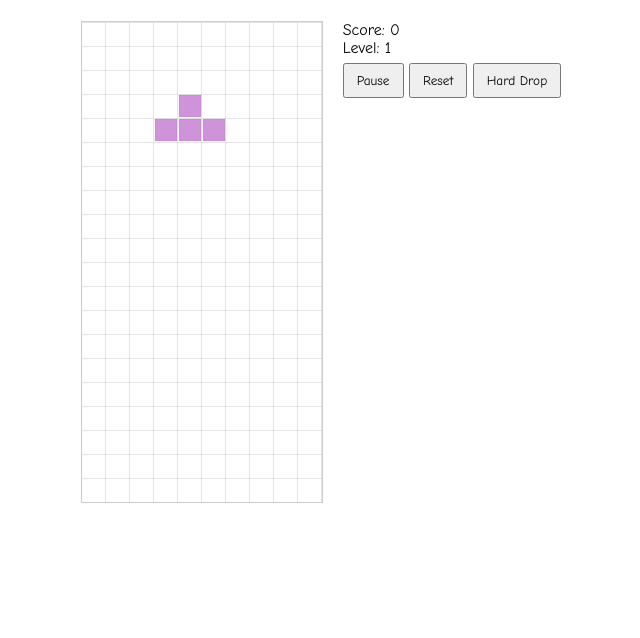
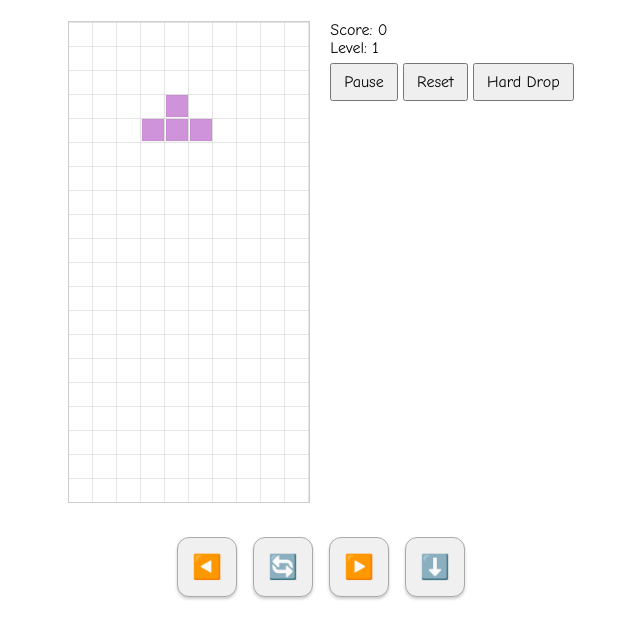
Before and after one commit to shinozkay/shinozkay.github.io, a plain HTML site: page index.html in a window 1280 px wide. Both pictures are taken after a click on the button "Start / Pause". Shown: the part 70-708 px from the top of the page, without its empty margins (319-959 px from the left). Drawn offline with Linux system fonts and the light colour scheme.

Commit message:
Update index.html

```diff
--- a/index.html
+++ b/index.html
@@ -3,30 +3,75 @@
 <head>
   <meta charset="utf-8" />
   <meta name="viewport" content="width=device-width,initial-scale=1" />
-  <title>Tetris ComicSans — Fixed</title>
+  <title>Tetris ComicSans — Mobile</title>
   <style>
-    /* Page styling */
-    body { margin:0; background:#fff; font-family:'Comic Sans MS', 'Apple Color Emoji', 'Segoe UI Emoji', cursive, sans-serif; }
-    h1 { text-align:center; font-size:48px; margin:12px 0; color:#333; font-family:'Comic Sans MS', cursive, sans-serif; }
-    .wrap{display:flex;justify-content:center;gap:20px;align-items:flex-start;padding:12px}
-
-    /* Canvas and background grid (fixed shorthand issue) */
-    #play { border:1px solid #ccc; background: #fff;
-             background-image: linear-gradient(0deg, transparent 23px, #ccc 24px),
-                               linear-gradient(90deg, transparent 23px, #ccc 24px);
-             background-size: 24px 24px; display:block; }
-
-    .side{font-family:'Comic Sans MS', cursive, sans-serif;}
-
-    /* Game over overlay */
-    #gameOver { position:absolute; left:50%; top:50%; transform:translate(-50%,-50%);
-               font-family:'Comic Sans MS', cursive, sans-serif; font-size:48px; color:#333; display:none; pointer-events:none; }
-
-    /* Buttons */
-    button{font-family:'Comic Sans MS',cursive, sans-serif; padding:8px 12px; margin:6px 0;}
-
-    /* Responsive */
-    @media (max-width:800px){ .wrap{flex-direction:column;align-items:center} }
+    body {
+      margin: 0;
+      background: #fff;
+      font-family: 'Comic Sans MS', 'Apple Color Emoji', 'Segoe UI Emoji', cursive, sans-serif;
+      touch-action: manipulation;
+      user-select: none;
+    }
+    h1 {
+      text-align: center;
+      font-size: 48px;
+      margin: 12px 0;
+      color: #333;
+      font-family: 'Comic Sans MS', cursive, sans-serif;
+    }
+    .wrap {
+      display: flex;
+      justify-content: center;
+      gap: 20px;
+      align-items: flex-start;
+      padding: 12px;
+    }
+    #play {
+      border: 1px solid #ccc;
+      background: #fff;
+      background-image: linear-gradient(0deg, transparent 23px, #ccc 24px),
+                        linear-gradient(90deg, transparent 23px, #ccc 24px);
+      background-size: 24px 24px;
+      display: block;
+      touch-action: none;
+    }
+    .side { font-family: 'Comic Sans MS', cursive, sans-serif; }
+    #gameOver {
+      position: absolute;
+      left: 50%; top: 50%;
+      transform: translate(-50%, -50%);
+      font-family: 'Comic Sans MS', cursive, sans-serif;
+      font-size: 48px;
+      color: #333;
+      display: none;
+      pointer-events: none;
+    }
+    button {
+      font-family: 'Comic Sans MS', cursive, sans-serif;
+      padding: 8px 12px;
+      margin: 6px 0;
+      font-size: 16px;
+    }
+    #controls {
+      display: flex;
+      justify-content: center;
+      align-items: center;
+      gap: 16px;
+      margin-top: 16px;
+      flex-wrap: wrap;
+    }
+    .ctrl-btn {
+      width: 60px;
+      height: 60px;
+      font-size: 24px;
+      border-radius: 12px;
+      background: #f0f0f0;
+      border: 1px solid #aaa;
+      box-shadow: 0 2px 3px rgba(0,0,0,0.2);
+    }
+    @media (max-width:800px){
+      .wrap{flex-direction:column;align-items:center}
+    }
   </style>
 </head>
 <body>
@@ -45,23 +90,25 @@
     </div>
   </div>
 
+  <div id="controls">
+    <button class="ctrl-btn" id="leftBtn">◀️</button>
+    <button class="ctrl-btn" id="rotateBtn">🔄</button>
+    <button class="ctrl-btn" id="rightBtn">▶️</button>
+    <button class="ctrl-btn" id="downBtn">⬇️</button>
+  </div>
+
   <script>
-    /* --- Tetris with: auto-drop, hard-drop, rotation, star effect, Comic Sans titles. --- */
     const COLS = 10, ROWS = 20, BLOCK = 24;
     const cvs = document.getElementById('play');
     const ctx = cvs.getContext('2d');
     ctx.imageSmoothingEnabled = false;
-
     const scoreEl = document.getElementById('score');
     const levelEl = document.getElementById('level');
     const startBtn = document.getElementById('startBtn');
     const resetBtn = document.getElementById('resetBtn');
     const dropBtn = document.getElementById('dropBtn');
     const gameOverDiv = document.getElementById('gameOver');
-
-    // Pastel colors: index 1..7
     const COLORS = ['#000000','#FFF59D','#81D4FA','#90CAF9','#AED581','#A5D6A7','#CE93D8','#F48FB1'];
-
     const PIECES = {
       I: [[0,0,0,0],[1,1,1,1],[0,0,0,0],[0,0,0,0]],
       J: [[2,0,0],[2,2,2],[0,0,0]],
@@ -72,249 +119,88 @@
       Z: [[7,7,0],[0,7,7],[0,0,0]]
     };
     const PIECE_KEYS = Object.keys(PIECES);
-
-    // Game state
-    let grid = null;
-    let cur = null;
-    let bag = [];
-    let score = 0, level = 1, lines = 0;
-    let dropInterval = 800; // ms
-    let dropCounter = 0, lastTime = 0;
-    let playing = false;
-    let stars = [];
-
-    /* DPR fix so canvas looks crisp on high-DPR screens */
-    function fixDPR(){
-      const dpr = window.devicePixelRatio || 1;
-      const cssW = COLS*BLOCK, cssH = ROWS*BLOCK;
-      cvs.style.width = cssW + 'px';
-      cvs.style.height = cssH + 'px';
-      cvs.width = cssW * dpr; cvs.height = cssH * dpr; ctx.setTransform(dpr,0,0,dpr,0,0);
-    }
-    fixDPR();
-    window.addEventListener('resize', fixDPR);
-
-    function makeGrid(){
-      const g = [];
-      for(let r=0;r<ROWS;r++) g[r] = Array(COLS).fill(0);
-      return g;
-    }
-
-    // Draw a single cell (filled) - empty cells handled by CSS background grid
-    function drawCell(x,y,val){
-      if(!val) return;
-      ctx.fillStyle = COLORS[val];
-      ctx.fillRect(x*BLOCK+1, y*BLOCK+1, BLOCK-2, BLOCK-2);
-      // subtle inner stroke for pastel tiles
-      ctx.strokeStyle = 'rgba(0,0,0,0.06)';
-      ctx.strokeRect(x*BLOCK+1, y*BLOCK+1, BLOCK-2, BLOCK-2);
-    }
-
-    function draw(){
-      ctx.clearRect(0,0,cvs.width,cvs.height);
-      // draw grid tiles
-      for(let r=0;r<ROWS;r++){
-        for(let c=0;c<COLS;c++){
-          drawCell(c,r, grid[r][c]);
-        }
-      }
-      // draw current piece
-      if(cur){
-        for(let r=0;r<cur.shape.length;r++){
-          for(let c=0;c<cur.shape[r].length;c++){
-            if(cur.shape[r][c]) drawCell(cur.x + c, cur.y + r, cur.shape[r][c]);
-          }
-        }
-      }
-      drawStars();
-    }
-
-    // Rotation (clockwise) with simple wall kick attempts
-    function rotateShape(shape){
-      const N = shape.length;
-      const out = Array.from({length:N}, ()=> Array(N).fill(0));
-      for(let r=0;r<N;r++) for(let c=0;c<N;c++) out[c][N-1-r] = shape[r][c];
-      // trim empty rows/cols (keeps compact shapes)
-      while(out.length > 0 && out[0].every(v=>v===0)) out.shift();
-      while(out.length > 0 && out[out.length-1].every(v=>v===0)) out.pop();
-      return out;
-    }
-
-    function collide(shape, x, y){
-      for(let r=0;r<shape.length;r++){
-        for(let c=0;c<shape[r].length;c++){
-          if(shape[r][c]){
-            const nx = x + c, ny = y + r;
-            if(nx < 0 || nx >= COLS || ny >= ROWS) return true;
-            if(ny >= 0 && grid[ny][nx]) return true;
-          }
-        }
-      }
-      return false;
-    }
-
-    function place(){
-      for(let r=0;r<cur.shape.length;r++){
-        for(let c=0;c<cur.shape[r].length;c++){
-          if(cur.shape[r][c]){
-            const nx = cur.x + c, ny = cur.y + r;
-            if(ny < 0){
-              // piece placed above visible area -> game over
-              return gameOver();
-            }
-            grid[ny][nx] = cur.shape[r][c];
-          }
-        }
-      }
-      clearLines();
-      spawnPiece();
-    }
-
-    function clearLines(){
-      let cleared = 0;
-      for(let r = ROWS - 1; r >= 0; r--){
-        if(grid[r].every(v => v !== 0)){
-          spawnStars(r);
-          grid.splice(r, 1);
-          grid.unshift(Array(COLS).fill(0));
-          cleared++; r++; // recheck same index after shifting
-        }
-      }
-      if(cleared){
-        lines += cleared;
-        score += [0,40,100,300,1200][cleared] * level;
-        level = Math.floor(lines / 10) + 1;
-        dropInterval = Math.max(80, 800 - (level - 1) * 50);
-        scoreEl.textContent = score;
-        levelEl.textContent = level;
-      }
-    }
-
-    // 7-bag implementation
-    function refillBag(){
-      let bagKeys = PIECE_KEYS.slice();
-      for(let i = bagKeys.length - 1; i > 0; i--){
-        const j = Math.floor(Math.random() * (i + 1));
-        [bagKeys[i], bagKeys[j]] = [bagKeys[j], bagKeys[i]];
-      }
-      for(const k of bagKeys){
-        const shape = JSON.parse(JSON.stringify(PIECES[k]));
-        const id = PIECE_KEYS.indexOf(k) + 1;
-        for(let r=0;r<shape.length;r++) for(let c=0;c<shape[r].length;c++) if(shape[r][c]) shape[r][c] = id;
-        bag.push({shape, id});
-      }
-    }
-
-    function spawnPiece(){
-      if(bag.length === 0) refillBag();
-      cur = bag.pop();
-      cur.x = Math.floor((COLS - cur.shape[0].length) / 2);
-      cur.y = -getTopOffset(cur.shape);
-      // immediate collision -> game over
-      if(collide(cur.shape, cur.x, cur.y)) gameOver();
-    }
-
-    function getTopOffset(shape){
-      for(let r=0;r<shape.length;r++) if(shape[r].some(v=>v)) return r; return 0;
-    }
-
-    function hardDrop(){
-      if(!cur) return;
-      while(!collide(cur.shape, cur.x, cur.y + 1)) cur.y++;
-      place();
-      draw();
-    }
-
-    function rotateCurrent(){
-      if(!cur) return;
-      const r = rotateShape(cur.shape);
-      // simple kicks
-      const kicks = [0, -1, 1, -2, 2];
-      for(const k of kicks){
-        if(!collide(r, cur.x + k, cur.y)){
-          cur.shape = r; cur.x += k; return;
-        }
-      }
-    }
-
-    /* --- Star particle effect for cleared lines --- */
-    function spawnStars(row){
-      // spawn a bunch of small star particles from random x positions across the cleared row
-      for(let i=0;i<18;i++){
-        const cx = (Math.random() * COLS) * BLOCK;
-        const cy = row * BLOCK + (Math.random() * BLOCK);
-        stars.push({ x: cx, y: cy, dx: (Math.random()-0.5) * 2.5, dy: -Math.random()*3 - 1, life: 60, size: 2 + Math.random()*2 });
-      }
-    }
-    function updateStars(){
-      for(const s of stars){ s.x += s.dx; s.y += s.dy; s.dy += 0.08; s.life--; }
-      stars = stars.filter(s => s.life > 0);
-    }
-    function drawStars(){
-      for(const s of stars){
-        ctx.beginPath(); ctx.fillStyle = 'rgba(255,215,0,' + Math.max(0.08, s.life/60) + ')';
-        ctx.arc(s.x, s.y, s.size, 0, Math.PI*2); ctx.fill();
-      }
-    }
-
-    /* --- Game loop (requestAnimationFrame) --- */
-    function update(time = 0){
-      if(!playing) return;
-      if(!lastTime) lastTime = time;
-      const delta = time - lastTime;
-      lastTime = time;
-      dropCounter += delta;
-      if(dropCounter > dropInterval){
-        if(cur && !collide(cur.shape, cur.x, cur.y + 1)){
-          cur.y += 1;
-        } else if(cur){
-          place();
-        }
-        dropCounter = 0;
-      }
-      updateStars();
-      draw();
-      if(playing) requestAnimationFrame(update);
-    }
-
-    function start(){
-      if(playing){ playing = false; startBtn.textContent = 'Resume'; }
-      else{ if(!grid) reset(); playing = true; lastTime = 0; dropCounter = 0; requestAnimationFrame(update); startBtn.textContent = 'Pause'; }
-    }
-
-    function reset(){
-      playing = false; gameOverDiv.style.display = 'none';
-      grid = makeGrid(); bag = []; score = 0; level = 1; lines = 0; dropInterval = 800; stars = [];
-      scoreEl.textContent = score; levelEl.textContent = level;
-      spawnPiece(); draw(); startBtn.textContent = 'Start / Pause';
-    }
-
-    function gameOver(){
-      playing = false;
-      gameOverDiv.style.display = 'block';
-    }
-
-    /* --- Input handlers --- */
-    window.addEventListener('keydown', (e) => {
-      if(!cur) return;
-      if(e.key === 'ArrowLeft'){ if(!collide(cur.shape, cur.x - 1, cur.y)) cur.x--; }
-      else if(e.key === 'ArrowRight'){ if(!collide(cur.shape, cur.x + 1, cur.y)) cur.x++; }
-      else if(e.key === 'ArrowUp'){ rotateCurrent(); }
-      else if(e.key === 'ArrowDown'){ hardDrop(); }
-      else if(e.key === ' '){ e.preventDefault(); hardDrop(); }
+    let grid=null,cur=null,bag=[],score=0,level=1,lines=0;
+    let dropInterval=800,dropCounter=0,lastTime=0,playing=false,stars=[];
+    function fixDPR(){const dpr=window.devicePixelRatio||1;const cssW=COLS*BLOCK,cssH=ROWS*BLOCK;
+      cvs.style.width=cssW+'px';cvs.style.height=cssH+'px';
+      cvs.width=cssW*dpr;cvs.height=cssH*dpr;ctx.setTransform(dpr,0,0,dpr,0,0);}
+    fixDPR();window.addEventListener('resize',fixDPR);
+    function makeGrid(){return Array.from({length:ROWS},()=>Array(COLS).fill(0));}
+    function drawCell(x,y,v){if(!v)return;ctx.fillStyle=COLORS[v];
+      ctx.fillRect(x*BLOCK+1,y*BLOCK+1,BLOCK-2,BLOCK-2);
+      ctx.strokeStyle='rgba(0,0,0,0.06)';ctx.strokeRect(x*BLOCK+1,y*BLOCK+1,BLOCK-2,BLOCK-2);}
+    function draw(){ctx.clearRect(0,0,cvs.width,cvs.height);
+      for(let r=0;r<ROWS;r++)for(let c=0;c<COLS;c++)drawCell(c,r,grid[r][c]);
+      if(cur)for(let r=0;r<cur.shape.length;r++)for(let c=0;c<cur.shape[r].length;c++)
+        if(cur.shape[r][c])drawCell(cur.x+c,cur.y+r,cur.shape[r][c]);
+      drawStars();}
+    function rotateShape(shape){const N=shape.length,out=Array.from({length:N},()=>Array(N).fill(0));
+      for(let r=0;r<N;r++)for(let c=0;c<N;c++)out[c][N-1-r]=shape[r][c];
+      while(out.length>0&&out[0].every(v=>v===0))out.shift();
+      while(out.length>0&&out[out.length-1].every(v=>v===0))out.pop();
+      return out;}
+    function collide(shape,x,y){for(let r=0;r<shape.length;r++)
+      for(let c=0;c<shape[r].length;c++)if(shape[r][c]){
+        const nx=x+c,ny=y+r;if(nx<0||nx>=COLS||ny>=ROWS)return true;
+        if(ny>=0&&grid[ny][nx])return true;}}
+    function place(){for(let r=0;r<cur.shape.length;r++)
+      for(let c=0;c<cur.shape[r].length;c++)if(cur.shape[r][c]){
+        const nx=cur.x+c,ny=cur.y+r;if(ny<0)return gameOver();
+        grid[ny][nx]=cur.shape[r][c];}
+      clearLines();spawnPiece();}
+    function clearLines(){let cleared=0;
+      for(let r=ROWS-1;r>=0;r--)if(grid[r].every(v=>v!==0)){
+        spawnStars(r);grid.splice(r,1);grid.unshift(Array(COLS).fill(0));cleared++;r++;}
+      if(cleared){lines+=cleared;score+=[0,40,100,300,1200][cleared]*level;
+        level=Math.floor(lines/10)+1;dropInterval=Math.max(80,800-(level-1)*50);
+        scoreEl.textContent=score;levelEl.textContent=level;}}
+    function refillBag(){let b=PIECE_KEYS.slice();
+      for(let i=b.length-1;i>0;i--){const j=Math.floor(Math.random()*(i+1));[b[i],b[j]]=[b[j],b[i]];}
+      for(const k of b){const s=JSON.parse(JSON.stringify(PIECES[k]));
+        const id=PIECE_KEYS.indexOf(k)+1;for(let r=0;r<s.length;r++)for(let c=0;c<s[r].length;c++)
+          if(s[r][c])s[r][c]=id;bag.push({shape:s,id});}}
+    function spawnPiece(){if(bag.length===0)refillBag();cur=bag.pop();
+      cur.x=Math.floor((COLS-cur.shape[0].length)/2);cur.y=-getTopOffset(cur.shape);
+      if(collide(cur.shape,cur.x,cur.y))gameOver();}
+    function getTopOffset(shape){for(let r=0;r<shape.length;r++)if(shape[r].some(v=>v))return r;return 0;}
+    function hardDrop(){if(!cur)return;while(!collide(cur.shape,cur.x,cur.y+1))cur.y++;place();draw();}
+    function rotateCurrent(){if(!cur)return;const r=rotateShape(cur.shape);
+      for(const k of [0,-1,1,-2,2])if(!collide(r,cur.x+k,cur.y)){cur.shape=r;cur.x+=k;return;}}
+    function spawnStars(row){for(let i=0;i<18;i++){const cx=(Math.random()*COLS)*BLOCK;
+      const cy=row*BLOCK+(Math.random()*BLOCK);
+      stars.push({x:cx,y:cy,dx:(Math.random()-0.5)*2.5,dy:-Math.random()*3-1,life:60,size:2+Math.random()*2});}}
+    function updateStars(){for(const s of stars){s.x+=s.dx;s.y+=s.dy;s.dy+=0.08;s.life--;}
+      stars=stars.filter(s=>s.life>0);}
+    function drawStars(){for(const s of stars){ctx.beginPath();
+      ctx.fillStyle='rgba(255,215,0,'+Math.max(0.08,s.life/60)+')';
+      ctx.arc(s.x,s.y,s.size,0,Math.PI*2);ctx.fill();}}
+    function update(time=0){if(!playing)return;if(!lastTime)lastTime=time;
+      const delta=time-lastTime;lastTime=time;dropCounter+=delta;
+      if(dropCounter>dropInterval){if(cur&&!collide(cur.shape,cur.x,cur.y+1))cur.y++;else if(cur)place();dropCounter=0;}
+      updateStars();draw();if(playing)requestAnimationFrame(update);}
+    function start(){if(playing){playing=false;startBtn.textContent='Resume';}
+      else{if(!grid)reset();playing=true;lastTime=0;dropCounter=0;requestAnimationFrame(update);
+        startBtn.textContent='Pause';}}
+    function reset(){playing=false;gameOverDiv.style.display='none';
+      grid=makeGrid();bag=[];score=0;level=1;lines=0;dropInterval=800;stars=[];
+      scoreEl.textContent=score;levelEl.textContent=level;spawnPiece();draw();startBtn.textContent='Start / Pause';}
+    function gameOver(){playing=false;gameOverDiv.style.display='block';}
+    window.addEventListener('keydown',e=>{
+      if(!cur)return;
+      if(e.key==='ArrowLeft'&&!collide(cur.shape,cur.x-1,cur.y))cur.x--;
+      else if(e.key==='ArrowRight'&&!collide(cur.shape,cur.x+1,cur.y))cur.x++;
+      else if(e.key==='ArrowUp')rotateCurrent();
+      else if(e.key==='ArrowDown'||e.key===' ')hardDrop();
       draw();
     });
-
-    // Buttons
-    startBtn.addEventListener('click', start);
-    resetBtn.addEventListener('click', () => { if(confirm('Reset game?')) reset(); });
-    dropBtn.addEventListener('click', () => { hardDrop(); });
-
-    // Basic touch buttons (if you add on-screen buttons later, connect them here)
-
-    // initialize
+    startBtn.addEventListener('click',start);
+    resetBtn.addEventListener('click',()=>{if(confirm('Reset game?'))reset();});
+    dropBtn.addEventListener('click',()=>hardDrop());
+    document.getElementById('leftBtn').addEventListener('touchstart',()=>{if(!cur)return;if(!collide(cur.shape,cur.x-1,cur.y))cur.x--;draw();});
+    document.getElementById('rightBtn').addEventListener('touchstart',()=>{if(!cur)return;if(!collide(cur.shape,cur.x+1,cur.y))cur.x++;draw();});
+    document.getElementById('rotateBtn').addEventListener('touchstart',()=>{rotateCurrent();draw();});
+    document.getElementById('downBtn').addEventListener('touchstart',()=>{hardDrop();});
     reset();
-
   </script>
 </body>
 </html>
```
